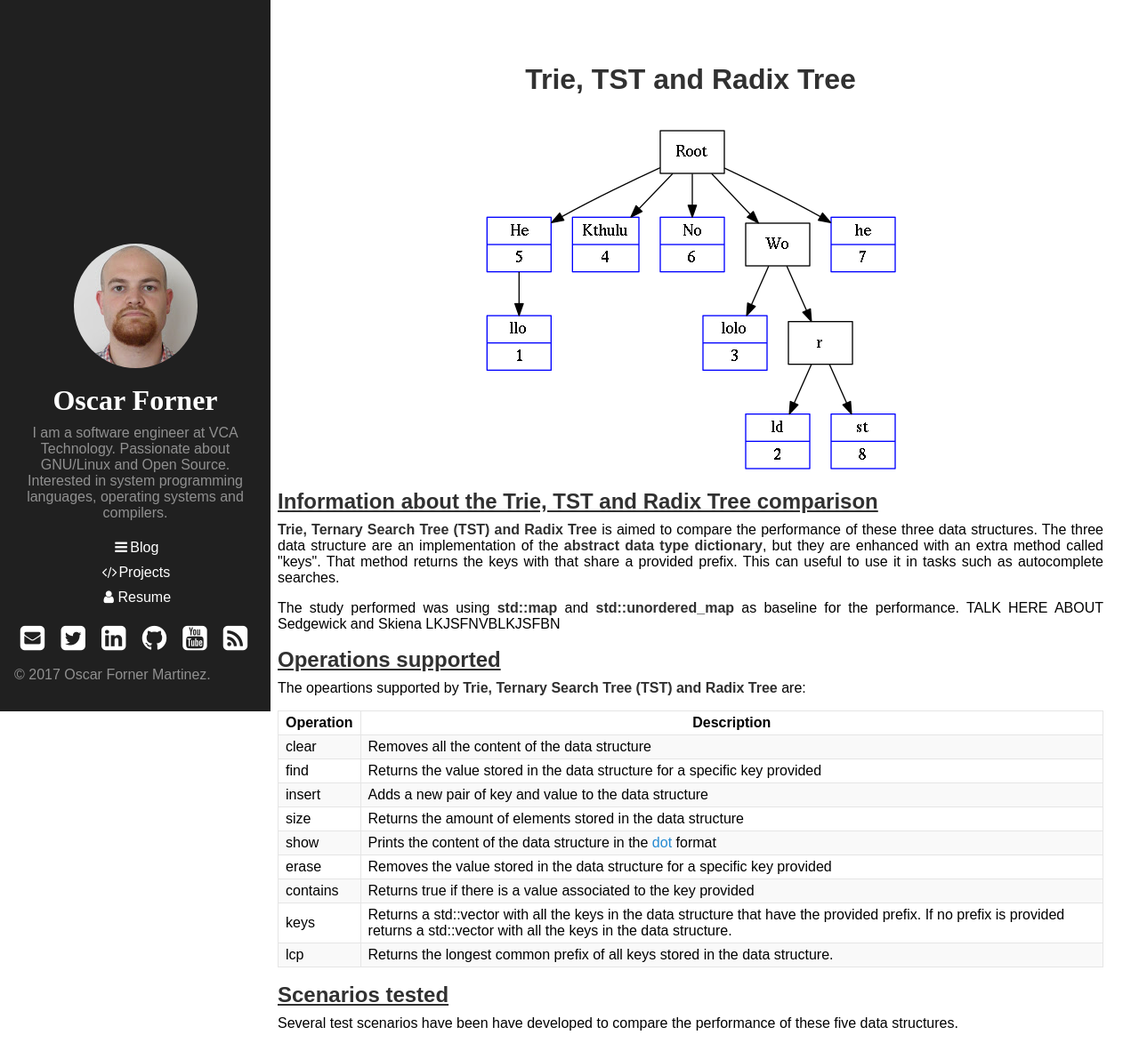
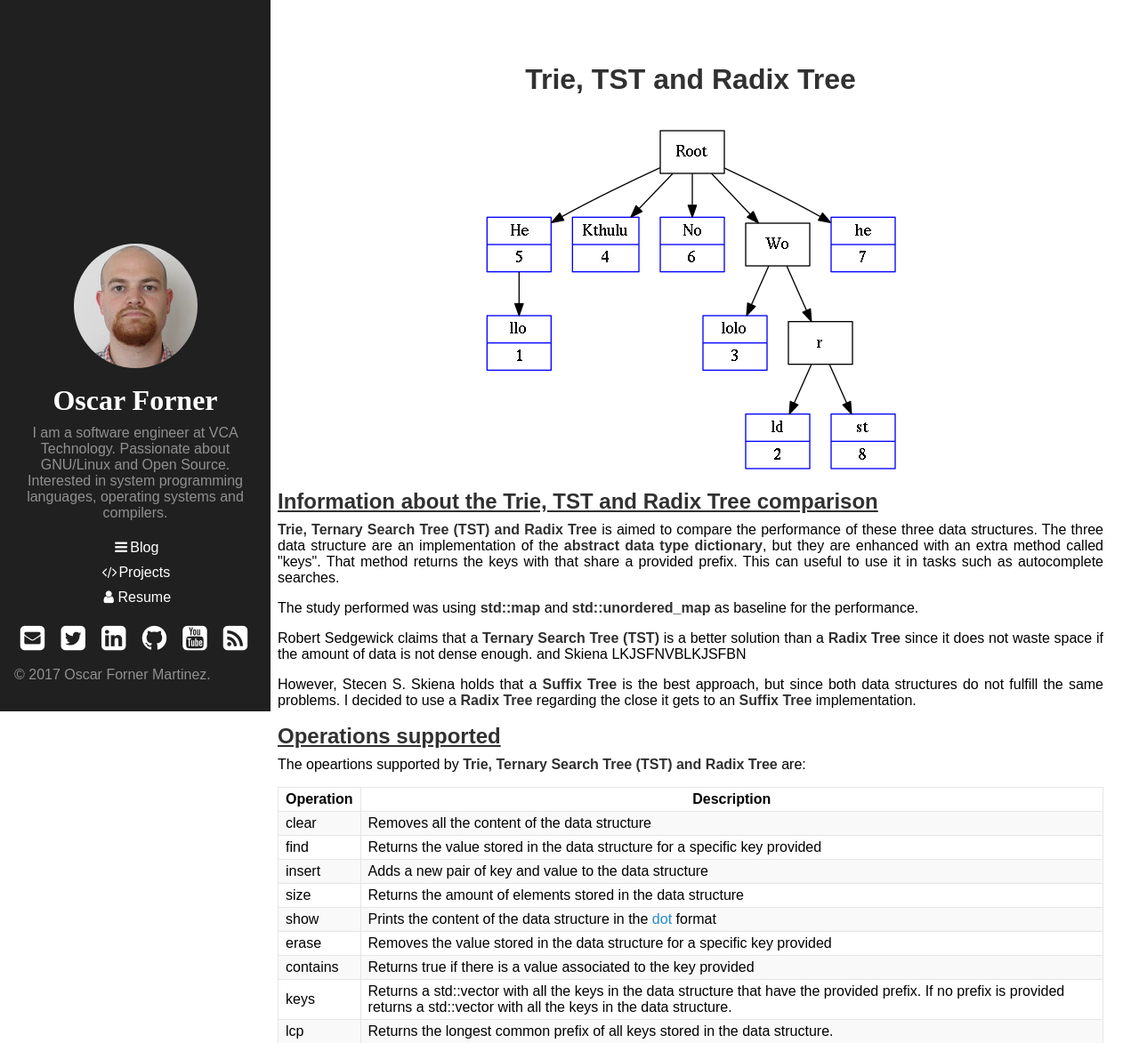
Before and after one commit to maitesin/website, a Django app: page /projects/tries in a window 1280 px wide. Shown: the top 1173 px of the page at 89% size. Run offline with Django 3.2, Linux system fonts and the light colour scheme; some libraries are stand-ins or nearby versions.

Commit message:
Complete the tries entry

```diff
--- a/post/templates/tries.html
+++ b/post/templates/tries.html
@@ -8,7 +8,9 @@
 <div class="project-container">
   <h2 class="project-section project-intro">Information about the Trie, TST and Radix Tree comparison</h2>
   <p><strong>Trie, Ternary Search Tree (TST) and Radix Tree</strong> is aimed to compare the performance of these three data structures. The three data structure are an implementation of the <strong>abstract data type dictionary</strong>, but they are enhanced with an extra method called "keys". That method returns the keys with that share a provided prefix. This can useful to use it in  tasks such as autocomplete searches.</p>
-  <p>The study performed was using <strong>std::map</strong> and <strong>std::unordered_map</strong> as baseline for the performance. TALK HERE ABOUT Sedgewick and Skiena LKJSFNVBLKJSFBN</P>
+  <p>The study performed was using <strong>std::map</strong> and <strong>std::unordered_map</strong> as baseline for the performance.</p>
+  <p>Robert Sedgewick claims that a <strong>Ternary Search Tree (TST)</strong> is a better solution than a <strong>Radix Tree</strong> since it does not waste space if the amount of data is not dense enough. and Skiena LKJSFNVBLKJSFBN</P>
+  <p>However, Stecen S. Skiena holds that a <strong>Suffix Tree</strong> is the best approach, but since both data structures do not fulfill the same problems. I decided to use a <strong>Radix Tree</strong> regarding the close it gets to an <strong>Suffix Tree</strong> implementation.</p>
   <h2 class="project-section">Operations supported</h2>
   <p>The opeartions supported by <strong>Trie, Ternary Search Tree (TST) and Radix Tree</strong> are:</p>
   <table>
@@ -140,5 +142,7 @@ Ternary Search Tree is a type of trie (sometimes called a prefix tree) where nod
   Radix Tree (also radix trie or compact prefix tree) is a data structure that represents a space-optimized trie in which each node that is the only child is merged with its parent. The result is that the number of children of every internal node is at least the radix r of the radix trie, where r is a positive integer and a power x of 2, having x >= 1. Unlike in regular tries, edges can be labeled with sequences of elements as well as single elements. This makes radix trees much more efficient for small sets (especially if the strings are long) and for sets of strings that share long prefixes.
 </p>
 <img src="/static/img/tries/radix.png"></img>
+<h2 class="project-section">Results</h2>
+<p>All results can be seen <a href="/2016/02/26/Prefix_trees__Comparison_between_Trie__Ternary_Search_Tree_and_Radix_Tree">here</a></p>
 </div>
 {% endblock %}
```
